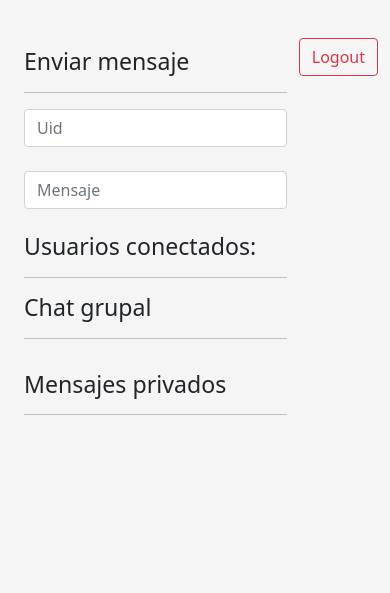
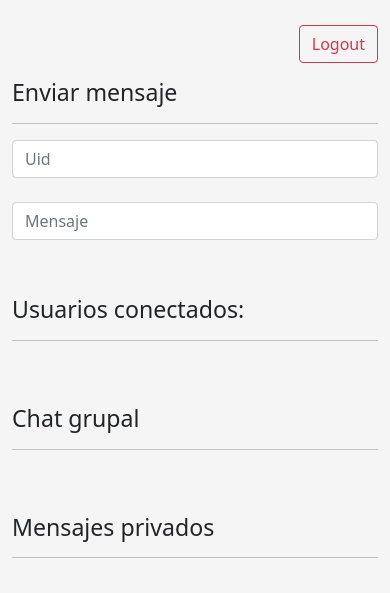
Before and after one commit to gabrieldp36/web-rest-socket-server, a website: page public/chat.html in a window 390 px wide. Drawn offline with nearby package versions, Linux system fonts and the light colour scheme; no server answers; sample sign-in values are in the browser's storage.

Commit message:
mejoras vistas

```diff
--- a/public/chat.html
+++ b/public/chat.html
@@ -10,45 +10,51 @@
     <title>Socket Chat</title>
 </head>
 <body class="background container">
-    <div>
-        <div id= "alertOn" style="display: inline">
+    <div class="displayNav mt-4">
+        <div id= "alertOn">
         </div>
-        <div id= "alertOf" style="display: inline">
+        <div id= "alertOf">
         </div>
-        <button id="btnSalir" class="btn btn-outline-danger" style="display: inline; margin-top: -10px ;float: right;">
+        <button id="btnSalir" class="btn btn-outline-danger">
             Logout
         </button>
     </div>
-    <div class="row mt-5">
-        <div class="col-sm-6">
+    <div class="grid-chat mt-3">
+        <div class="columna">
             <h3>Enviar mensaje</h3>
             <hr>
-            <input type="text"
+            <input
+                type="text"
                 id="txtUid"
                 class="form-control mb-4"
                 placeholder="Uid"
-                    autocomplete="off">
-            <input type="text"
+                autocomplete="off"
+            >
+            <input
+                type="text"
                 id="txtMensaje"
                 class="form-control mb-4"
                 placeholder="Mensaje"
-                    autocomplete="off">
+                autocomplete="off"
+            >
+        </div>
+        <div class="columna">
             <h3 class="mt-4" style="display: inline;">Usuarios conectados: <h3 id="usuariosContador" style="display: inline; margin-left: 5px;"></h3> </h3>
             <hr>
-            <ul id="ulUsuarios">
+            <ul id="ulUsuarios" class="columna-custom">
             </ul>
         </div>
-        <div class="col-sm-6">
+        <div class="columna">
             <h3>Chat grupal</h3>
             <hr>
-            <ul id="ulMensajes" class="overflow-auto" style="max-height: 400px">
+            <ul id="ulMensajes" class="columna-custom">
             </ul>
-            <div class="col-sm-12">
+        </div>
+        <div class="columna">
             <h3>Mensajes privados</h3>
             <hr>
-                <ul id="ulChatsPrivados" class="overflow-auto" style="max-height: 400px">
+            <ul id="ulChatsPrivados" class="columna-custom">
             </ul>
-            </div>
         </div>
     </div>
 </div>
--- a/public/css/style.css
+++ b/public/css/style.css
@@ -2,3 +2,71 @@
     margin-top: 25px;
     background-color: whitesmoke;
 }
+
+*::-webkit-scrollbar {
+    width: 8px;
+    height: 8px;
+    background: transparent;
+}
+
+*::-webkit-scrollbar-track {
+    background: transparent;
+    border-radius: 20px;
+}
+
+*::-webkit-scrollbar-track:hover {
+    background: #c1c5c9;
+}
+
+*::-webkit-scrollbar-track:active {
+    background: #c1c5c9;
+}
+
+*::-webkit-scrollbar-thumb {
+    background-color: #989ea5;
+    border: 3px solid #989ea5;
+    border-radius: 20px;
+}
+
+*::-webkit-scrollbar-thumb:hover {
+    background-color: #6c757d;
+    border-color: #6c757d;
+}
+
+*::-webkit-scrollbar-thumb:active {
+    background-color: #495057;
+    border-color: #495057;
+}
+
+.displayNav {
+    display: flex;
+    justify-content: space-between;
+    align-items: center;
+}
+
+.grid-chat {
+    display: grid;
+    grid-template-columns: repeat(2, 1fr);
+    grid-auto-flow: dense;
+    gap: 2rem;
+}
+
+.columna:nth-child(3) {
+    grid-column: 2/3;
+    grid-row: 1/2;
+}
+
+@media(max-width: 767px) {
+    .grid-chat {
+        grid-template-columns: 1fr;
+    }
+    .columna:nth-child(3) {
+        grid-column: unset;
+        grid-row: unset;
+    }
+}
+
+.columna-custom {
+    max-height: 190px;
+    overflow-y: scroll;
+}
--- a/public/js/auth.js
+++ b/public/js/auth.js
@@ -78,6 +78,8 @@ function handleCredentialResponse(response) {
         .then ( response => response.json() )
         .then ( ( data ) => {
 
+            console.log(data);
+
             const token = data.token;
 
             const correo = data.usuario.correo;
--- a/public/js/chat.js
+++ b/public/js/chat.js
@@ -86,6 +86,8 @@ const conectarSocket = async () => {
         alertOn.innerHTML = `<span> <strong>Servidor: Online</strong> </span>`;
 
         alertOn.classList.add('alert', 'alert-success', 'mt-2', 'col-md-2');
+
+        alertOn.classList.remove('alert-danger');
     });
 
     socket.on('disconnect', () => {
@@ -93,6 +95,8 @@ const conectarSocket = async () => {
         alertOn.innerHTML = `<span> <strong>Servidor: Offline</strong> </span>`;
 
         alertOn.classList.add('alert', 'alert-danger', 'mt-2', 'col-md-2');
+
+        alertOn.classList.remove('alert-success');
     });
 
     socket.on('recibir-mensaje', dibujarMensajes);
@@ -142,7 +146,7 @@ const dibujarMensajes = ( mensajes = []) => {
 
         mensajesHtml += `
             <li>
-                <p align="justify" style="word-wrap: break-word;">
+                <p style="word-wrap: break-word;">
                     <span class="text-success">${fechaHora}</span>
                     <span class="text-primary"> | ${nombre} ${apellido}: </span>
                     <span> ${mensaje} </span>
```
Also changed, not shown: public/index.html (+3 -3 lines). Lines whose indentation alone changed are shown as unchanged.
